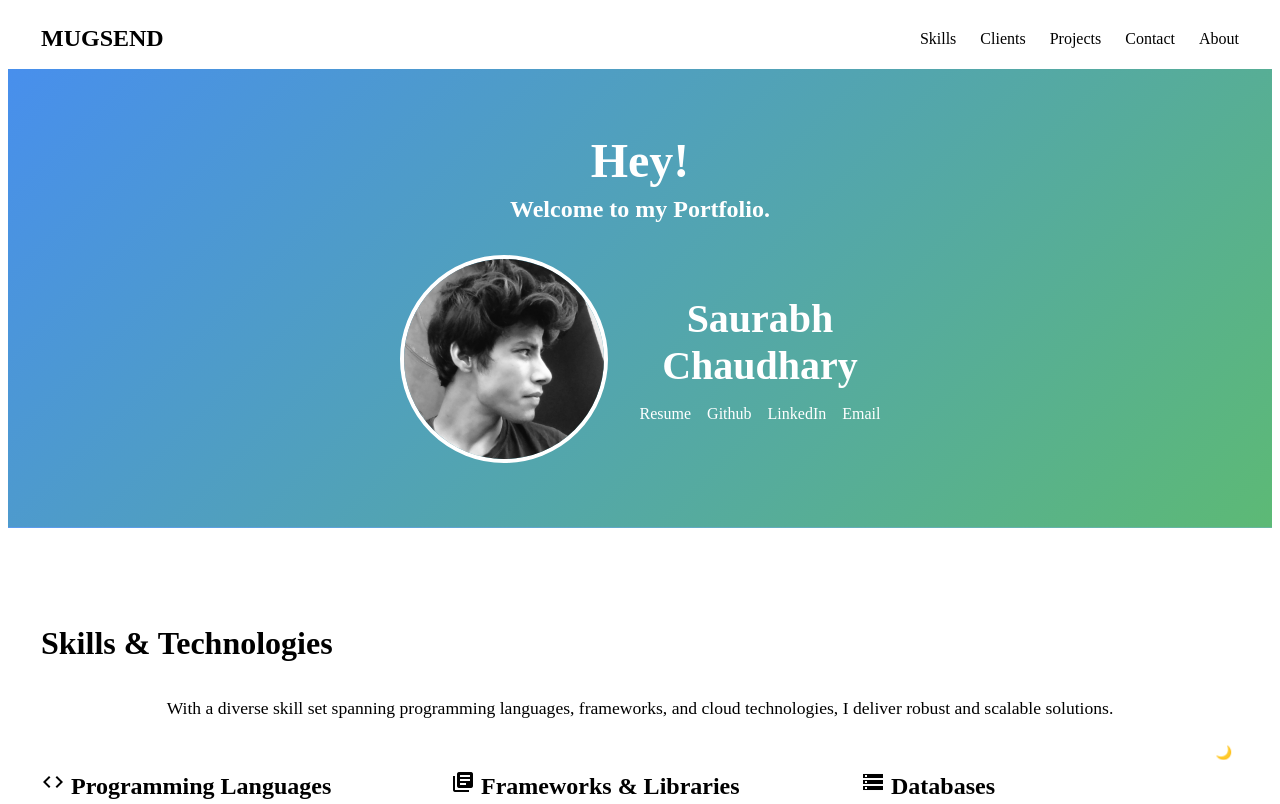
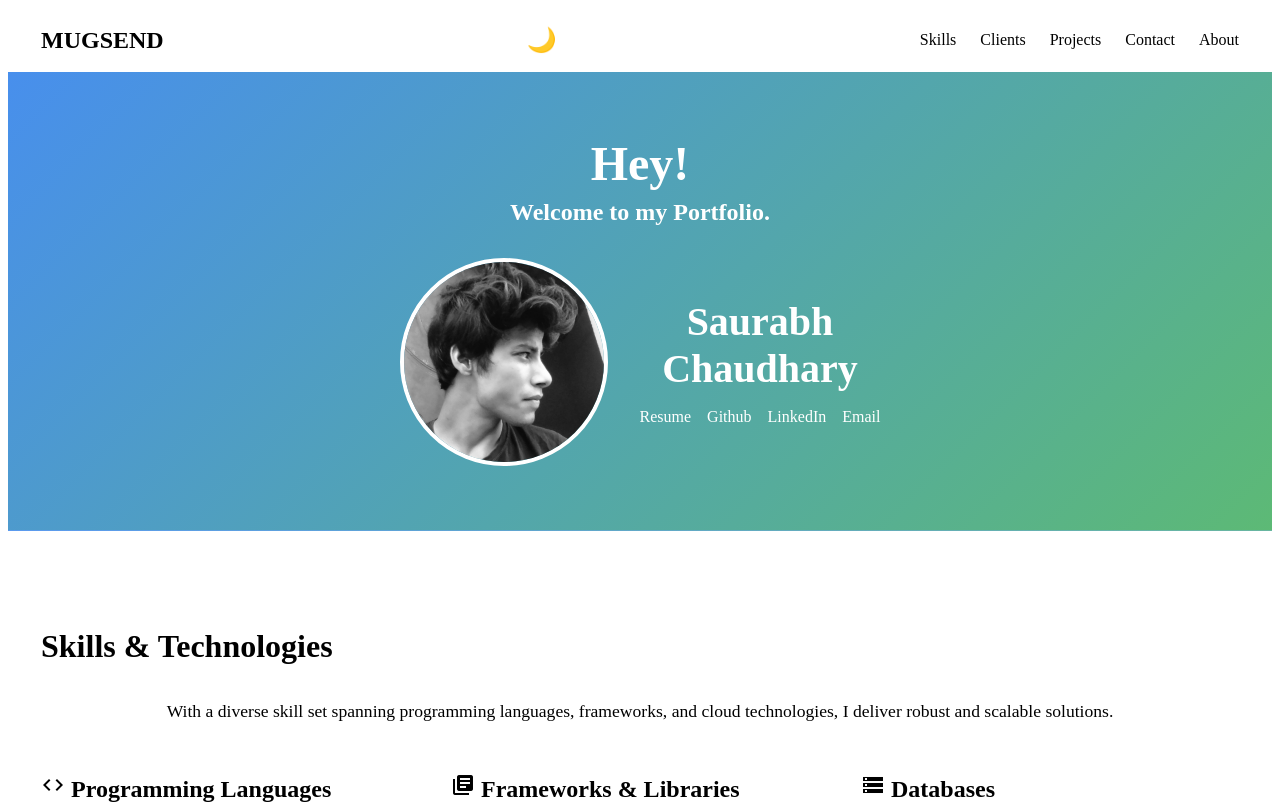
Before and after one commit to Mugsend/Portfolio, a Next.js app: page / in a window 1280 px wide. Shown: the top 804 px of the page. Built offline with nearby package versions, Linux system fonts and the light colour scheme; no server answers.

Commit message:
repostioned theme toggle button

```diff
--- a/pages/index.js
+++ b/pages/index.js
@@ -35,9 +35,14 @@ function Navbar() {
 		<>
 			<nav className={utilStyles.navbar}>
 				<div className={utilStyles.logo}>MUGSEND</div>
-				<button className={utilStyles.menuToggle} onClick={toggleMenu}>
-					{menuOpen ? '✕' : '☰'}
-				</button>
+				<div className={utilStyles.navRight}>
+          <button className={utilStyles.themeToggle} onClick={toggleTheme}>
+            {theme === 'light' ? '🌙' : '☀️'}
+          </button>
+          <button className={utilStyles.menuToggle} onClick={toggleMenu}>
+            {menuOpen ? '✕' : '☰'}
+          </button>
+        </div>
 				<ul className={`${utilStyles.navLinks} ${menuOpen ? utilStyles.open : ''}`}>
 					<li><a href="#skills" onClick={closeMenu}>Skills</a></li>
 					<li><a href="#clients" onClick={closeMenu}>Clients</a></li>
@@ -45,9 +50,7 @@ function Navbar() {
 					<li><a href="#contact" onClick={closeMenu}>Contact</a></li>
 					<li><a href="#about" onClick={closeMenu}>About</a></li>
 				</ul>
-				<button className={utilStyles.themeToggle} onClick={toggleTheme}>
-					{theme === 'light' ? '🌙' : '☀️'}
-				</button>
+
 			</nav>
 			<div className={`${utilStyles.menuOverlay} ${menuOpen ? utilStyles.open : ''}`} onClick={closeMenu} />
 		</>
--- a/styles/utils.module.css
+++ b/styles/utils.module.css
@@ -28,18 +28,7 @@
     var(--background-light)
   );
 }
-  /* Navbar */
-  .navbar {
-    display: flex;
-    justify-content: space-between;
-    align-items: center;
-    padding: 1rem 2rem;
-    background-color: var(--background-light);
-    box-shadow: var(--shadow);
-    position: sticky;
-    top: 0;
-    z-index: 1000;
-  }
+
   .navbar, .window, .skillItem, .content {
     backdrop-filter: var(--blur);
     -webkit-backdrop-filter: var(--blur);
@@ -239,21 +228,38 @@
   }
 
   /* Dark Mode Toggle */
+  .navbar {
+    display: flex;
+    justify-content: space-between;
+    align-items: center;
+    padding: 1rem 2rem;
+    background-color: var(--card-background-light);
+    backdrop-filter: var(--blur);
+    -webkit-backdrop-filter: var(--blur);
+    border-bottom: 1px solid rgba(255, 255, 255, 0.1);
+    position: sticky;
+    top: 0;
+    z-index: 1000;
+  }
+
+  .navRight {
+    display: flex;
+    align-items: center;
+    gap: 1rem;
+  }
+
   .themeToggle {
-    position: fixed;
-    bottom: 2rem;
-    right: 2rem;
-    background-color: var(--primary-color);
-    color: white;
+    background: none;
     border: none;
-    padding: 0.5rem 1rem;
-    border-radius: 5px;
+    font-size: 1.5rem;
     cursor: pointer;
+    color: var(--text-light);
     transition: var(--transition);
   }
 
   .themeToggle:hover {
-    background-color: var(--secondary-color);
+    transform: scale(1.1);
+    color: var(--primary-color);
   }
   .sectionTagline {
     font-size: 1.1rem;
```
